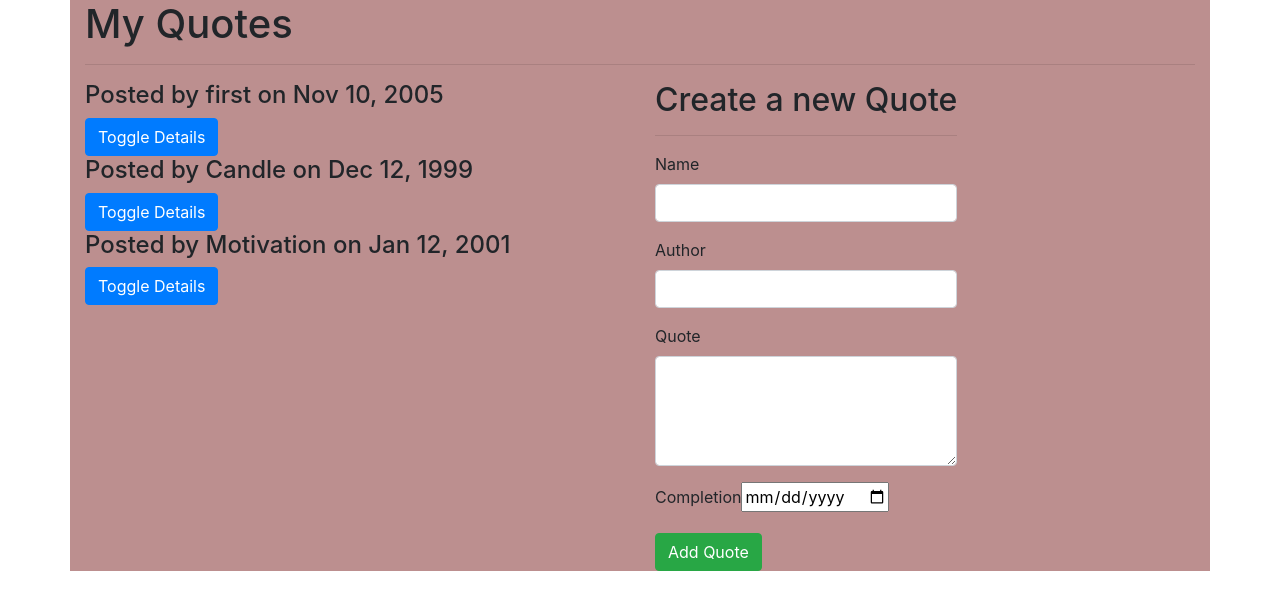
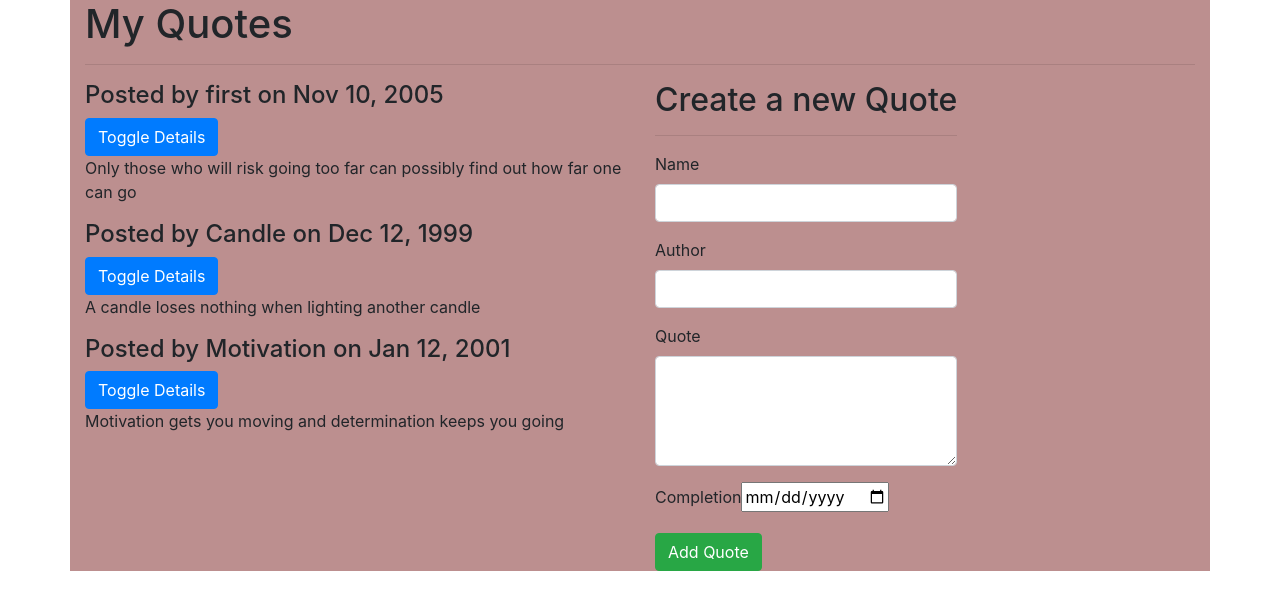
Before and after one commit to Nkurumwa/CLI1, an Angular app in the folder Quotes/: page / in a window 1280 px wide. Shown: the top 610 px of the page. Built offline with nearby package versions, Linux system fonts and the light colour scheme.

Commit message:
new functions

```diff
--- a/Quotes/src/app/quote/quote.component.html
+++ b/Quotes/src/app/quote/quote.component.html
@@ -30,6 +30,10 @@
           <div>
             <h4 id={{i}} >Posted by {{quote.name}}  on {{quote.completeDate|date}}</h4>
             <button (click)='toggleDetails(i)' class="btn btn-primary">Toggle Details</button>
+
+            <p appHighlight *ngIf="highestUpvote()===quote.upvote && quote.upvote>0">{{quote.description}}</p>
+         <p  *ngIf="highestUpvote()!==quote.upvote || quote.upvote===0">{{quote.description}}</p>
+
           </div>
           <div *ngIf='quote.showDescription'>
             <app-quote-detail  [quote]='quote' (isComplete) = 'deleteQuote($event,i)' (isAdd)='addition($event, i)' (isDown)='down($event,i)'></app-quote-detail>
```
